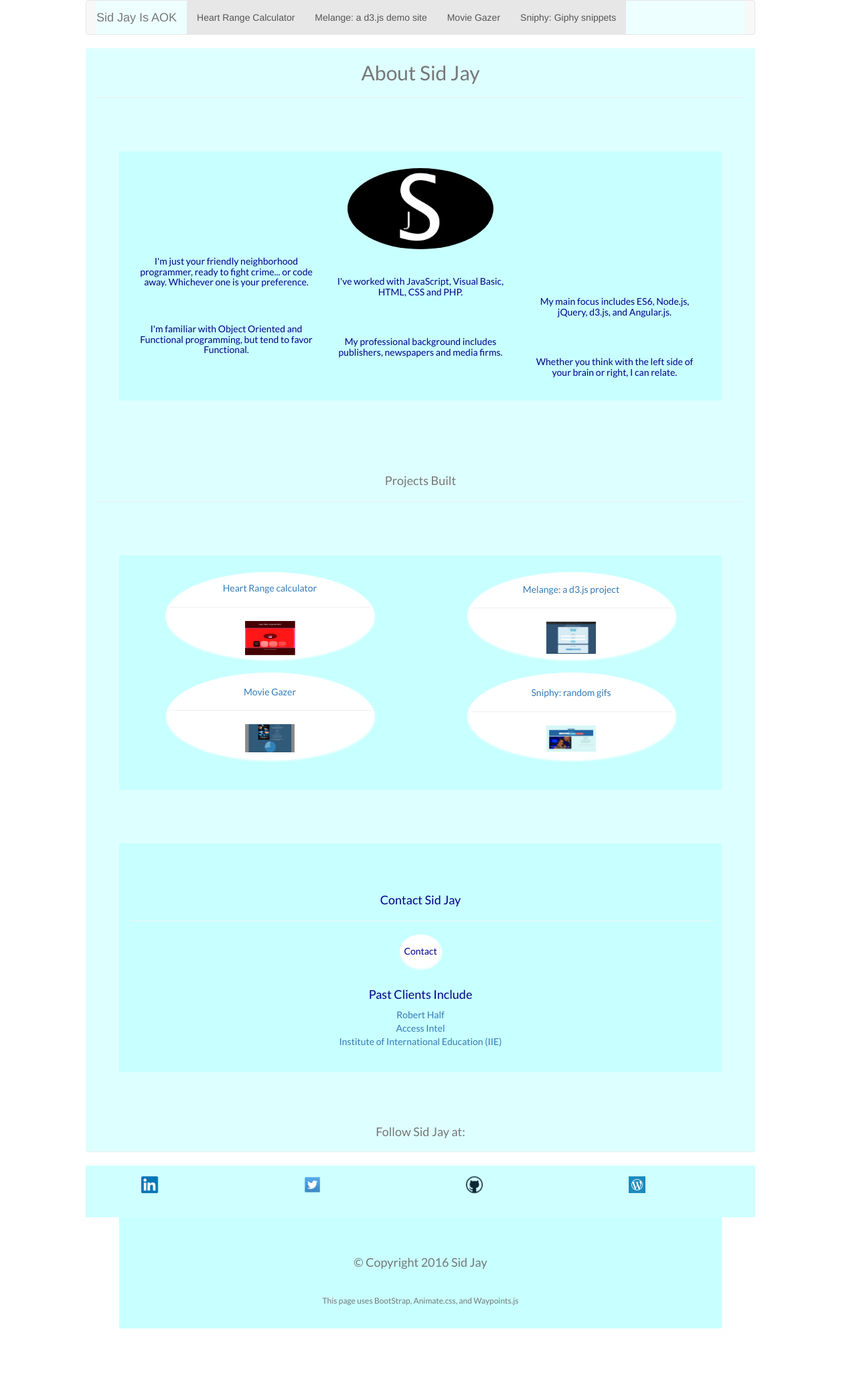
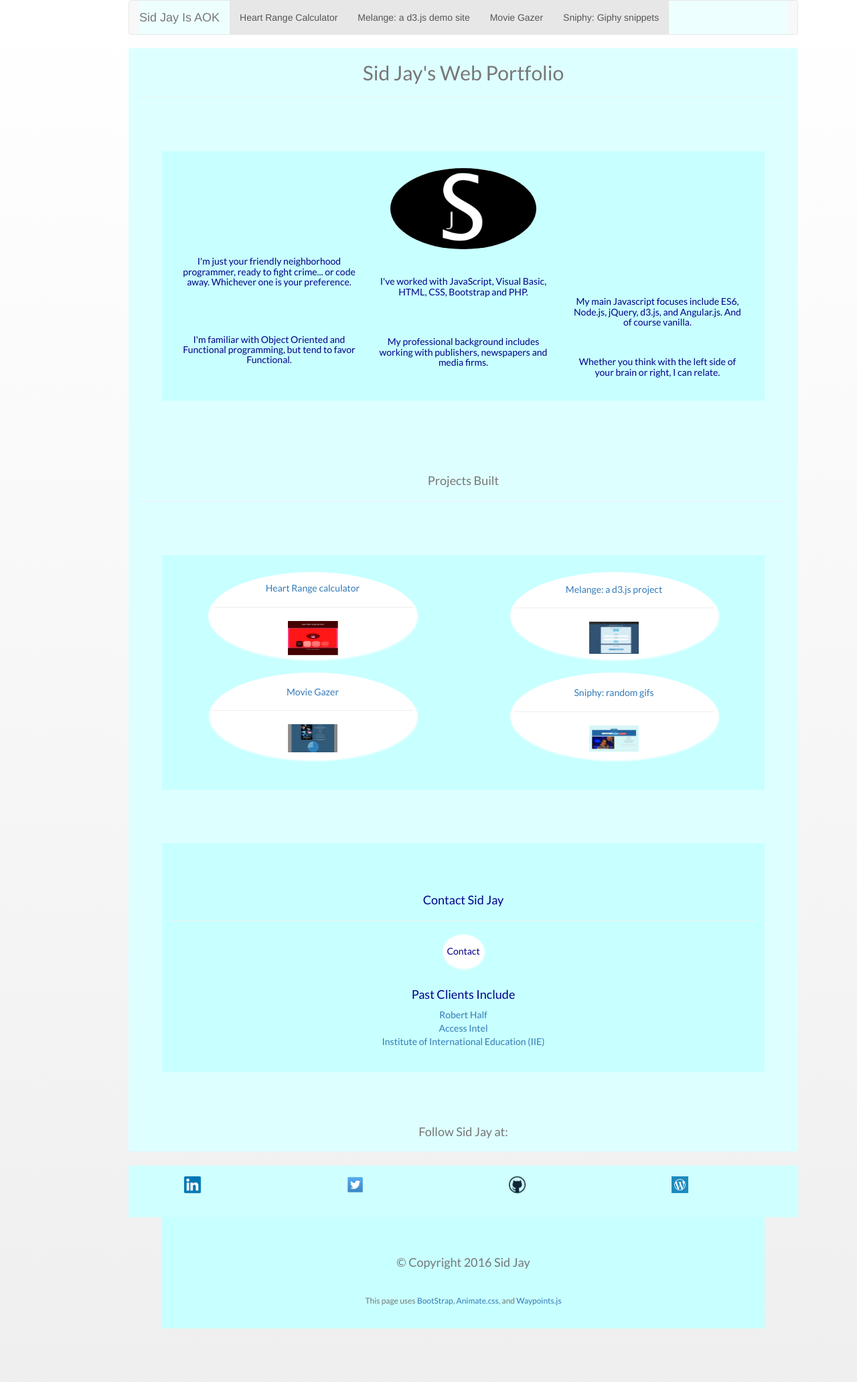
Before and after one commit to sidjayisaok/Portfolio_redux, a PHP site: page / in a window 1280 px wide. Shown: the whole page at 67% size. Run offline with PHP 8.4, Linux system fonts and the light colour scheme; some libraries are stand-ins or nearby versions.

Commit message:
minor refinement

```diff
--- a/css/font.css
+++ b/css/font.css
@@ -1,10 +1,9 @@
-.text-muted{
-  font-family: 'Lato', sans-serif;
-  color: #000;
+a{
+  text-decoration: none;
 }
 
-a{
-  text-decoration: none;
+body{
+  background: linear-gradient(#ffffff, #EFEFEF);
 }
 
 button{
@@ -43,7 +42,7 @@ aside, section{
 .fit{
   max-width: 1000px;
   object-fit: contain;
-  margin-left: 10%;
+  margin-left: 15%;
 }
 
 .follow{
@@ -78,6 +77,11 @@ aside, section{
   padding-bottom: 25px;
 }
 
+.text-muted{
+  font-family: 'Lato', sans-serif;
+  color: #000;
+}
+
 @media (max-width: 768px) {
 
   .centerPhoto {
--- a/index2.html
+++ b/index2.html
@@ -49,7 +49,7 @@
 
 	<header>
 		<section class="container-fluid col-sm-12 text-center text-muted">
-			<h2>About Sid Jay</h2>
+			<h2>Sid Jay's Web Portfolio</h2>
 			<hr>
 
 
@@ -62,12 +62,12 @@
 					<br>
 
 					<h5><p class="text-center col-sm-4">
-						I've worked with JavaScript, Visual Basic, HTML, CSS and PHP.
+						I've worked with JavaScript, Visual Basic, HTML, CSS, Bootstrap and PHP.
 					</p></h5>
 					<br>
 
 					<h5><p class="text-center col-sm-4">
-						My main focus includes ES6, Node.js, jQuery, d3.js, and Angular.js.
+						My main Javascript focuses include ES6, Node.js, jQuery, d3.js, and Angular.js. And of course vanilla.
 					</p></h5>
 					<br>
 
@@ -77,7 +77,7 @@
 					<br>
 
 					<h5><p class="text-center col-sm-4">
-						My professional background includes publishers, newspapers and media firms.
+						My professional background includes working with publishers, newspapers and media firms.
 					</p></h5>
 					<br>
 
@@ -211,7 +211,7 @@
 				<br>
 				<br>
 				<h4>Past Clients Include</h4>
-				<ul>
+				<ul id="contact">
 					<li><a href="https://www.roberthalf.com/" target="_blank">Robert Half</a></li>
 					<li><a href="http://www.accessintel.com/" target="_blank">Access Intel</a></li>
 					<li><a href="https://www.iie.org/" target="_blank">Institute of International Education (IIE)</a></li>
@@ -291,7 +291,7 @@
 		<br />
 		<h4>&copy Copyright 2016 Sid Jay</h4>
 		<br />
-		<h6>This page uses BootStrap, Animate.css, and Waypoints.js</h6>
+		<h6>This page uses <a href="https://getbootstrap.com/" target="_blank">BootStrap</a>, <a href="https://daneden.github.io/animate.css/" target="_blank">Animate.css</a>, and <a href="http://imakewebthings.com/waypoints/" target="_blank">Waypoints.js</a></h6>
 	</div>
 
 </body>
--- a/js/triggerAnimation.js
+++ b/js/triggerAnimation.js
@@ -9,6 +9,7 @@ $(document).ready(function(){
  var linkedin = '#linkedin';
  var twitter = '#twitter';
  var github = '#github';
+ var contact = '#contact';
  var wordpress = '#wordpress';
  var offsetA = '75%';
  var offsetB = '90%';
@@ -32,6 +33,8 @@ $(document).ready(function(){
 
  callAnim(sniphy, offsetA);
 
+ callAnim(contact, offsetA);
+
  callAnim(linkedin, offsetB);
 
  callAnim(twitter, offsetB);
```
